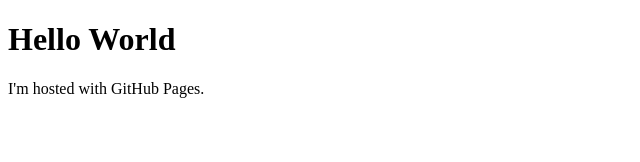
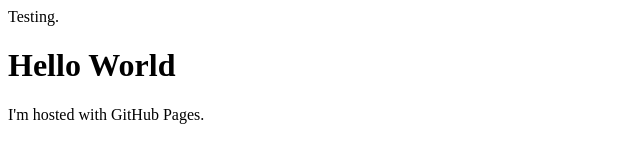
Before and after one commit to zeroTShadow/zeroTShadow.github.io, a plain HTML site: page index.html in a window 1280 px wide. Shown: the whole page, without its empty margins (0-640 px from the left). Drawn offline with Linux system fonts and the light colour scheme.

Commit message:
Update index.html

```diff
--- a/index.html
+++ b/index.html
@@ -1,7 +1,10 @@
 <!DOCTYPE html>
 <html>
-<body>
-<h1>Hello World</h1>
-<p>I'm hosted with GitHub Pages.</p>
-</body>
+  <head>
+    Testing.
+  </head>
+  <body>
+    <h1>Hello World</h1>
+    <p>I'm hosted with GitHub Pages.</p>
+  </body>
 </html>
```
